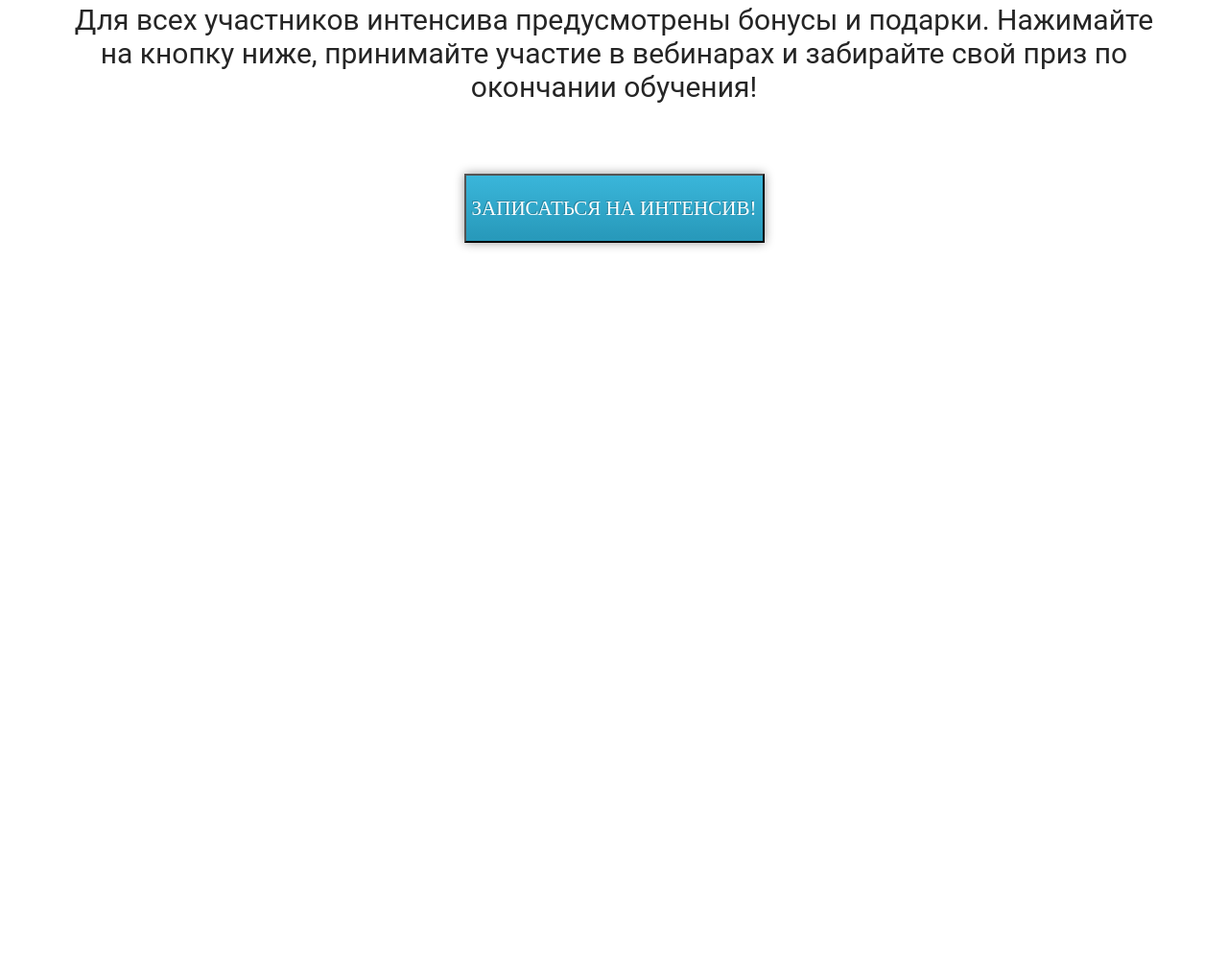
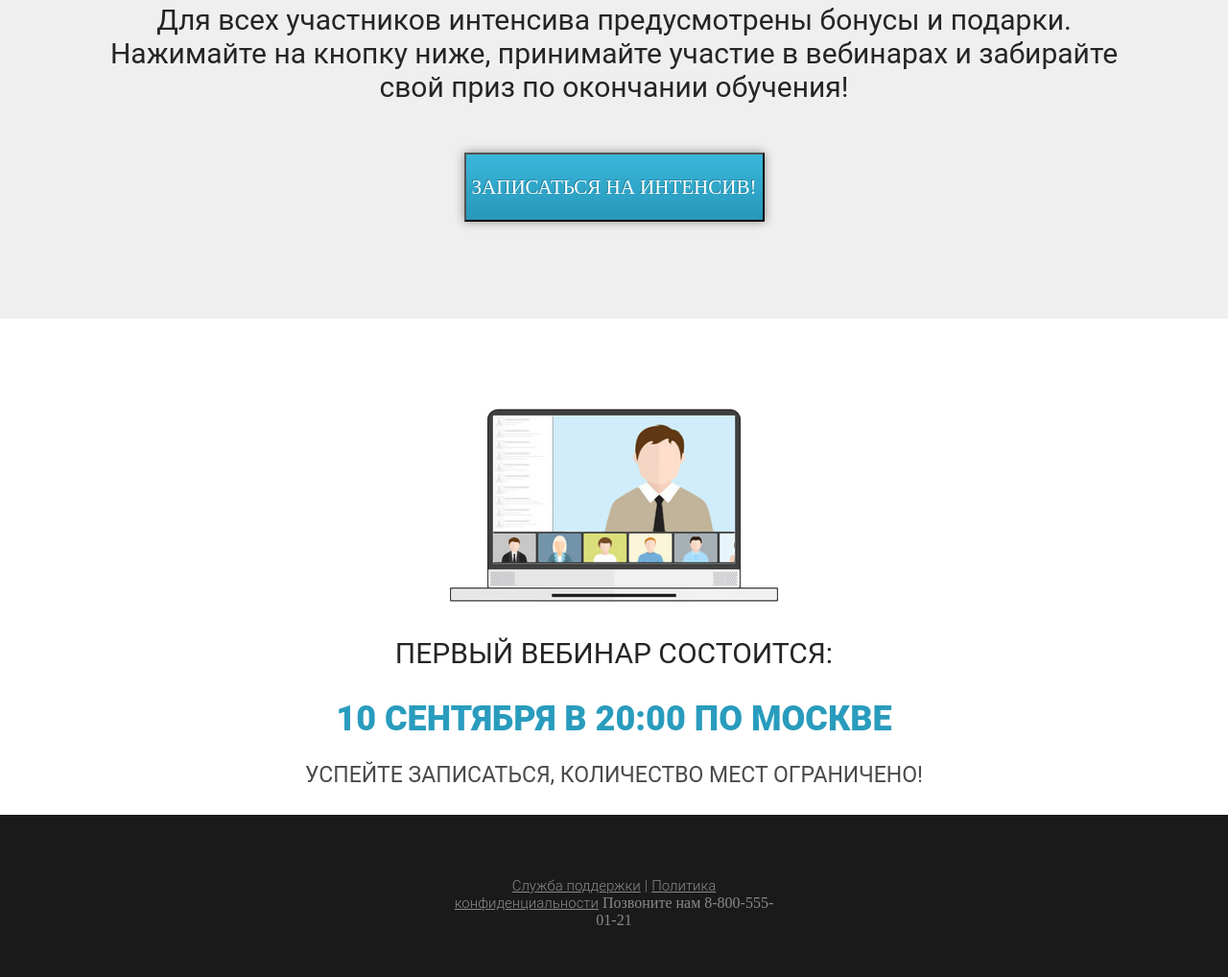
Before and after one commit to chevgan/Webdev, a plain HTML site: page index.html in a window 1280 px wide. Shown: the part 2986-4004 px from the top of the page at 96% size. Before the commit the page ends 3401 px from the top, so only its background shows below. Drawn offline with Linux system fonts and the light colour scheme.

Commit message:
add footer

```diff
--- a/css/style.css
+++ b/css/style.css
@@ -231,17 +231,19 @@ h2.title{
 /* Секция №5------------------------- */
 
 .gift{
-    color: #EFEFEF;
-    min-height: 631px;;
+    background-color: #EFEFEF;
+    height: 628px;
+    padding: 80px 0 62px 0;
 }
 
 .gift .gift_icon{
     display: block;
     margin: 0 auto;
-    margin-top: 80px;
+
 }
 
 .gift .gift_text{
+    width: 1100px;
     color: #252525;
     margin: 0 auto;
     margin-top: 45px;
@@ -253,7 +255,8 @@ h2.title{
 }
 .gift .gift_btn{
     display: block;
-    margin: 73px auto;
+    margin: 0 auto;
+    margin-top: 51px;
     width: 313px;
     height: 72px;
     background: linear-gradient(0deg, #2798B9 0%, #3AB6DA 100%);
@@ -268,3 +271,81 @@ h2.title{
     cursor: pointer;
     outline: none;
 }
+
+/* Секция №6------------------------- */
+
+.first{
+    height: 517px;
+    color: #fff;
+    padding: 94px 0 62px 0;
+}
+.first .first_img{
+    display: block;
+    margin: 0 auto;
+}
+.first .first_h{
+    color: #252525;
+    margin-top: 36px;
+    text-align: center;
+    font-family: 'Roboto';
+    font-weight: 400;
+    font-size: 30px;
+    text-transform: uppercase;
+
+}
+.first .time_first{
+    color: #299CBD;
+    margin-top: 30px;
+    font-family: 'Roboto';
+    font-weight: 900;
+    font-size: 36px;
+    text-align: center;
+    text-transform: uppercase;
+
+}
+.first .titel_first{
+    color: #4A4A4A;
+    margin-top: 24px;
+    font-family: 'Roboto';
+    font-weight: 400;
+    font-size: 23px;
+    text-align: center;
+    text-transform: uppercase;
+}
+
+/* Секция №6------------------------- */
+
+.footer{
+    height: 169px;
+    background-color: #1A1A1A;
+    padding-top: 65px;
+}
+.container_center{
+    margin: 0 auto;
+    width: 350px;
+    text-align: center;
+}
+.footer .support{
+    color: #888888;
+    font-family: 'Roboto';;
+    font-weight: 300;
+    font-size: 15px;
+
+}
+.footer .br{
+    color: #888888;
+    font-family: 'Roboto';;
+    font-weight: 300;
+    font-size: 15px;
+
+}
+.footer .conf{
+    color: #888888;
+    font-family: 'Roboto';;
+    font-weight: 300;
+    font-size: 15px;
+
+}
+.footer span{
+    color: #888888;
+}
--- a/index.html
+++ b/index.html
@@ -125,5 +125,25 @@
             <button class="gift_btn">Записаться на интенсив!</button>
         </div>
     </section>
+
+    <section class="first">
+        <div class="container">
+            <img src="img/first.png" alt="first" class="first_img">
+            <h2 class="first_h">Первый вебинар состоится:</h2>
+            <h2 class="time_first">10 сентября в 20:00 по Москве</h2>
+            <h2 class="titel_first">Успейте записаться, количество мест ограничено!</h2>
+        </div>
+    </section>
+
+    <section class="footer">
+        <div class="container">
+            <div class="container_center">
+                <a href="" class="support">Служба поддержки</a>
+                <a href="" class="br">|</a>
+                <a href="" class="conf">Политика конфиденциальности</a>
+                <span>Позвоните нам 8-800-555-01-21</span>
+            </div>
+        </div>
+    </section>
 </body>
 </html>
```
Also changed, not shown: img/first.png (added).
